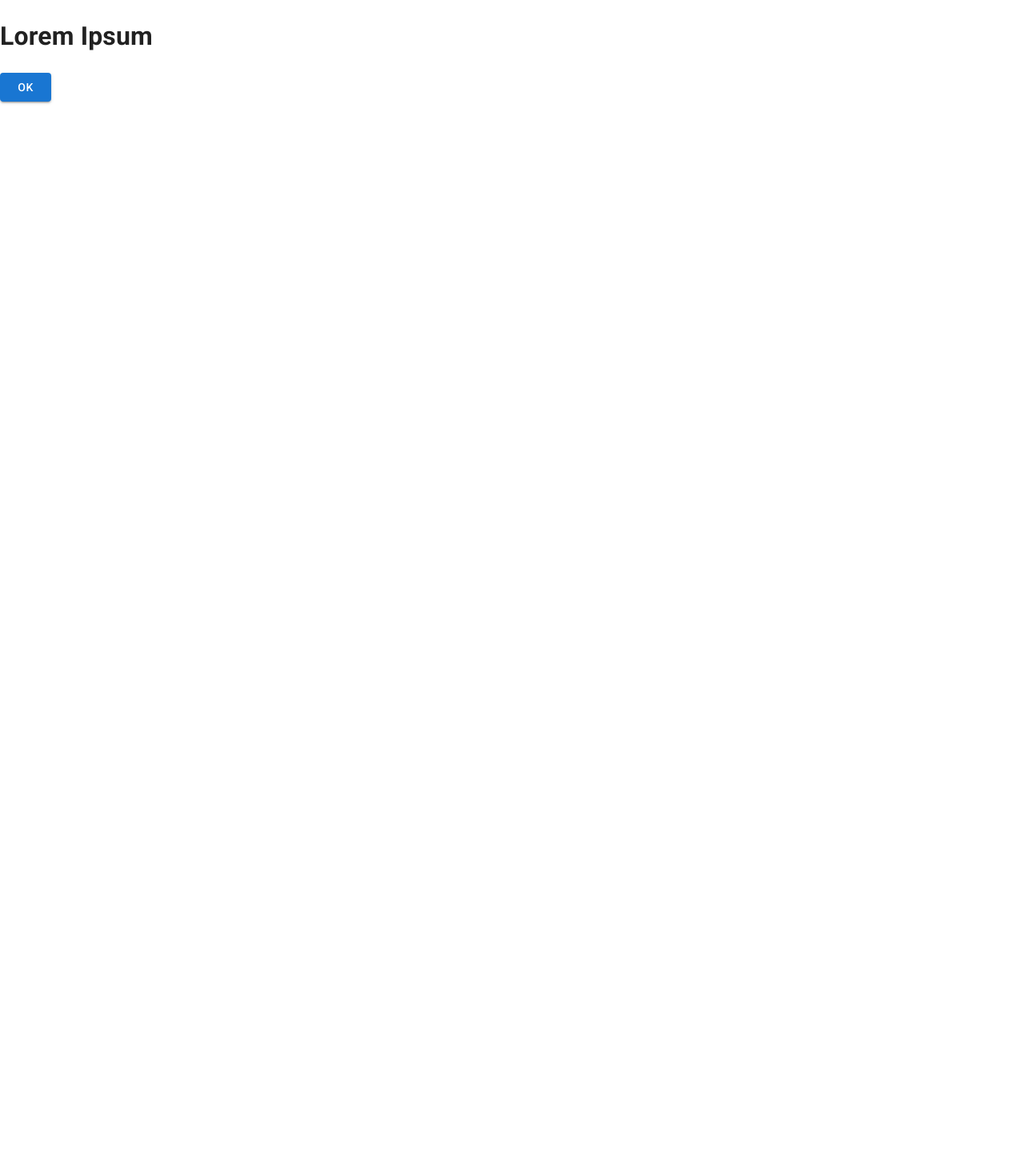
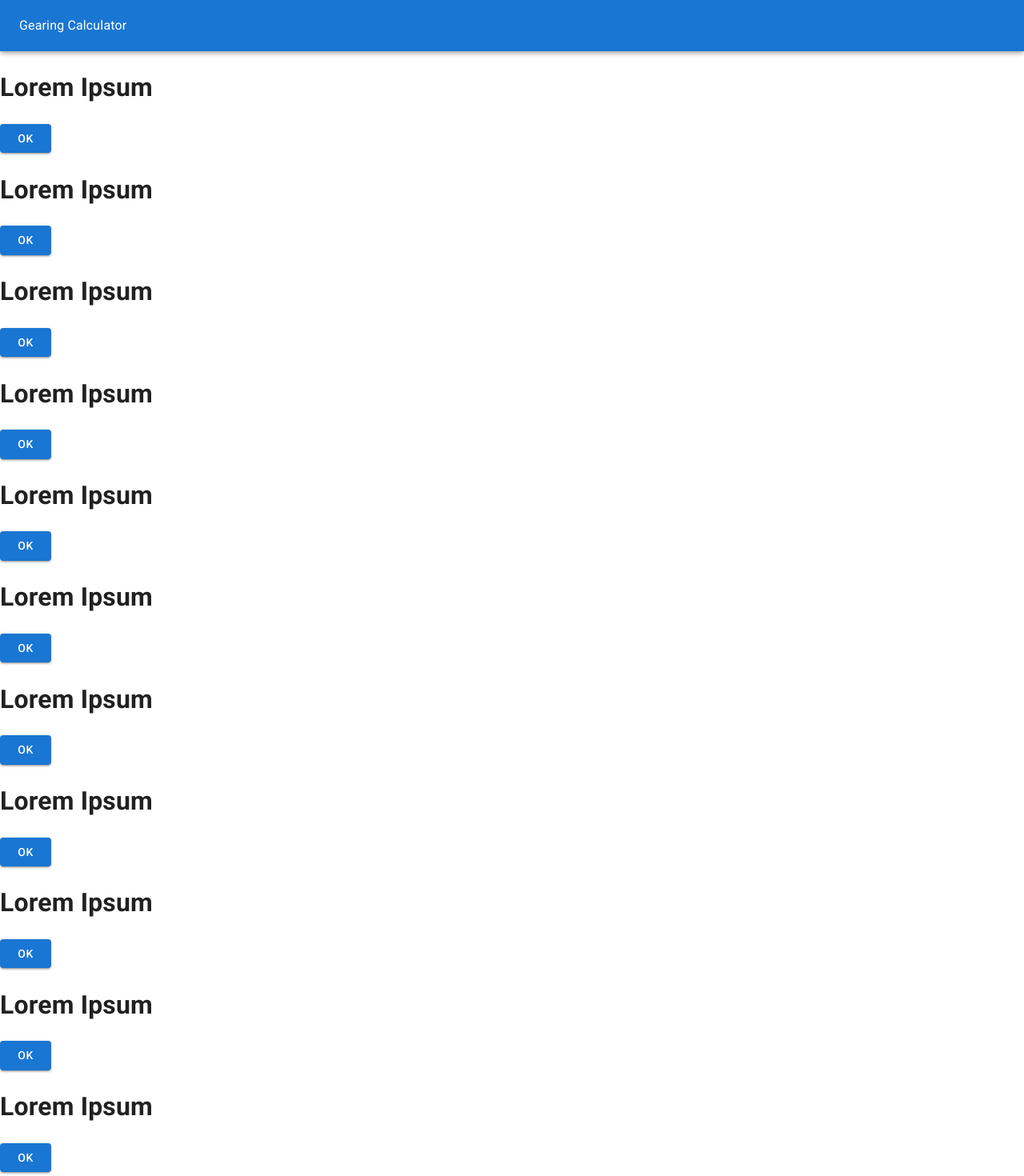
Before and after one commit to tempus157/gearing-calculator, a Next.js app: page / in a window 1280 px wide. Shown: the top 1470 px of the page at 80% size. Before the commit the page ends 800 px from the top, so only its background shows below. Built offline with nearby package versions, Linux system fonts and the light colour scheme.

Commit message:
Make title bar

```diff
--- /dev/null
+++ b/src/components/TitleBar.tsx
@@ -0,0 +1,16 @@
+import { AppBar, styled, Toolbar } from "@mui/material";
+
+function TitleBar() {
+  const Offset = styled("div")(({ theme }) => theme.mixins.toolbar);
+
+  return (
+    <>
+      <AppBar>
+        <Toolbar>Gearing Calculator</Toolbar>
+      </AppBar>
+      <Offset />
+    </>
+  );
+}
+
+export default TitleBar;
--- a/src/pages/index.tsx
+++ b/src/pages/index.tsx
@@ -1,9 +1,33 @@
+import TitleBar from "@/components/TitleBar";
 import { Button } from "@mui/material";
 import type { NextPage } from "next";
 
 const Home: NextPage = () => {
   return (
     <>
+      <TitleBar />
+      <h1>Lorem Ipsum</h1>
+      <Button variant="contained">OK</Button>
+      <h1>Lorem Ipsum</h1>
+      <Button variant="contained">OK</Button>
+      <h1>Lorem Ipsum</h1>
+      <Button variant="contained">OK</Button>
+      <h1>Lorem Ipsum</h1>
+      <Button variant="contained">OK</Button>
+      <h1>Lorem Ipsum</h1>
+      <Button variant="contained">OK</Button>
+      <h1>Lorem Ipsum</h1>
+      <Button variant="contained">OK</Button>
+      <h1>Lorem Ipsum</h1>
+      <Button variant="contained">OK</Button>
+      <h1>Lorem Ipsum</h1>
+      <Button variant="contained">OK</Button>
+      <h1>Lorem Ipsum</h1>
+      <Button variant="contained">OK</Button>
+      <h1>Lorem Ipsum</h1>
+      <Button variant="contained">OK</Button>
+      <h1>Lorem Ipsum</h1>
+      <Button variant="contained">OK</Button>
       <h1>Lorem Ipsum</h1>
       <Button variant="contained">OK</Button>
     </>
```
